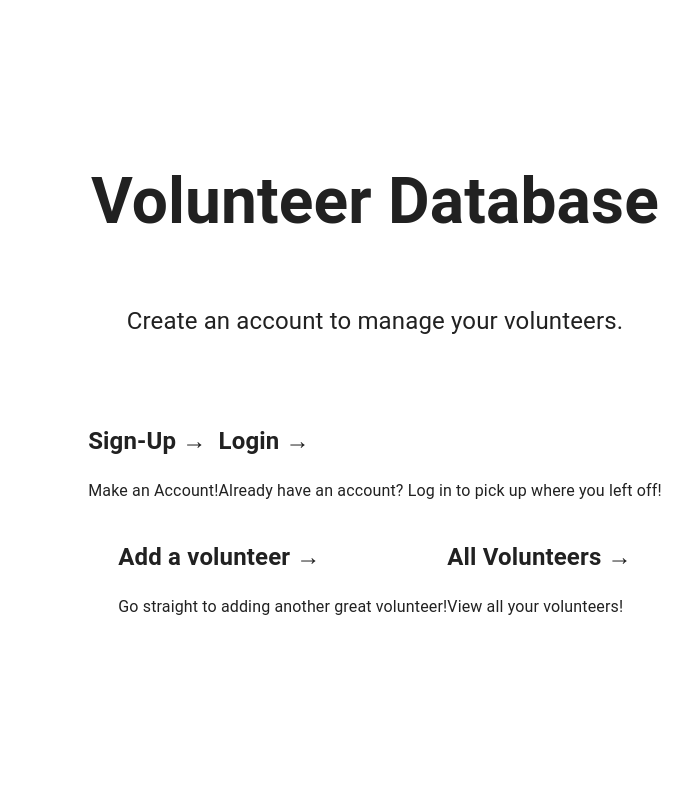
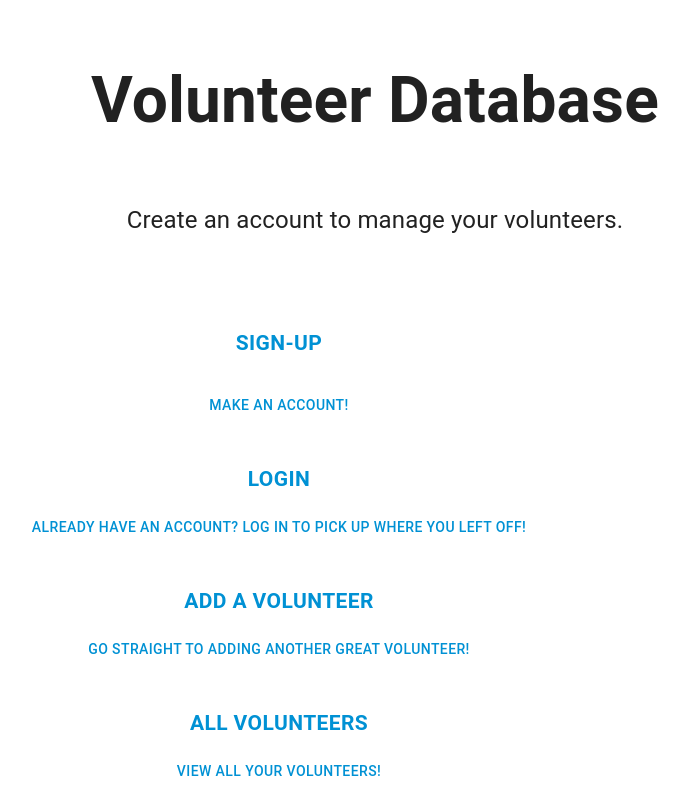
Before and after one commit to nitrotap/volunteer-database, a Next.js app: page / in a window 1280 px wide. Shown: the top 800 px of the page, without its empty margins (265-957 px from the left). Built offline with nearby package versions, Linux system fonts and the light colour scheme.

Commit message:
cleaning up main page and updating mouse event for popover

```diff
--- a/pages/index.js
+++ b/pages/index.js
@@ -3,6 +3,8 @@ import Image from 'next/image'
 import Link from 'next/link'
 import styles from '../styles/Home.module.css'
 import Copyright from '../components/Copyright'
+import { Box, Button, Container } from '@mui/material'
+
 export default function Home() {
   return (
     <div className={styles.container}>
@@ -21,48 +23,72 @@ export default function Home() {
           Create an account to manage your volunteers.
         </p>
 
+        <Container style={{ width: '100vw' }}>
+          <Box>
+            <Button style={{ width: '75vw' }}>
+              <Link href="/signup">
+                <Box>
                   <div className={styles.grid}>
-          <Link href="/signup" className={styles.card}>
-            <div>
-              <h2>Sign-Up &rarr;</h2>
+                    <h2>Sign-Up</h2>
+                  </div>
+                  <div className={styles.grid}>
                     <p>Make an Account!</p>
+                  </div>
+                </Box>
+              </Link>
+            </Button>
 
-            </div>
-          </Link>
-
+            <Box>
+              <Button style={{ width: '75vw' }}>
                 <Link href="/login" className={styles.card}>
                   <div>
-              <h2>Login &rarr;</h2>
+                    <h2>Login</h2>
                     <p>Already have an account? Log in to pick up where you left off!</p>
 
                   </div>
                 </Link>
 
+              </Button>
+            </Box>
+
+
+            <Box>
+              <Button style={{ width: '75vw' }}>
                 <Link
                   href="/new"
                   className={styles.card}
                 >
                   <div>
-              <h2>Add a volunteer &rarr;</h2>
+                    <h2>Add a volunteer</h2>
                     <p>Go straight to adding another great volunteer!</p>
 
 
                   </div>
                 </Link>
 
+              </Button>
+            </Box>
+
+            <Box>
+              <Button style={{ width: '75vw' }}>
                 <Link
                   href="/all"
                   className={styles.card}
                 >
                   <div>
-              <h2>All Volunteers &rarr;</h2>
+                    <h2>All Volunteers</h2>
                     <p>
                       View all your volunteers!
                     </p>
 
                   </div>
                 </Link>
-        </div>
+
+              </Button>
+            </Box>
+
+          </Box>
+        </Container>
       </main>
 
       <footer className={styles.footer}>
```
Also changed, not shown: pages/all.js. Lines whose indentation alone changed are shown as unchanged.
